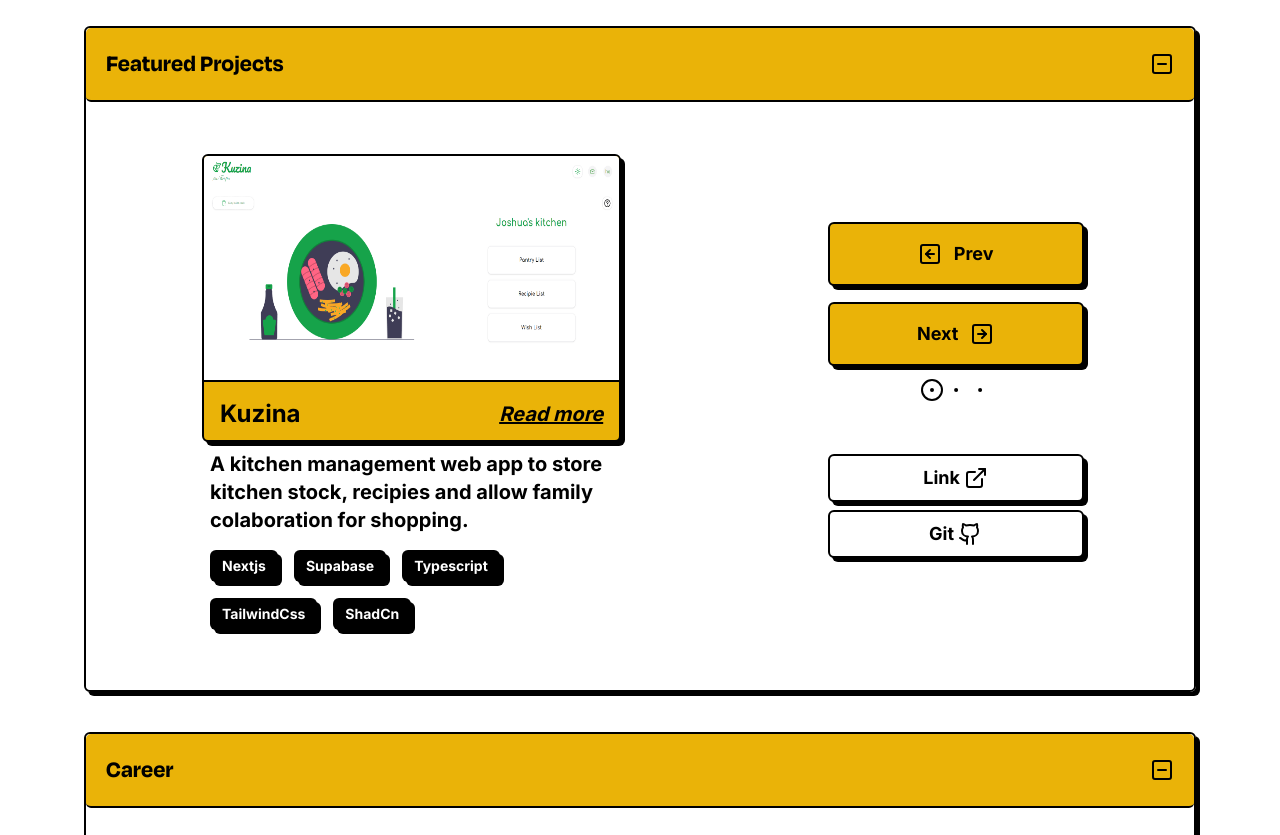
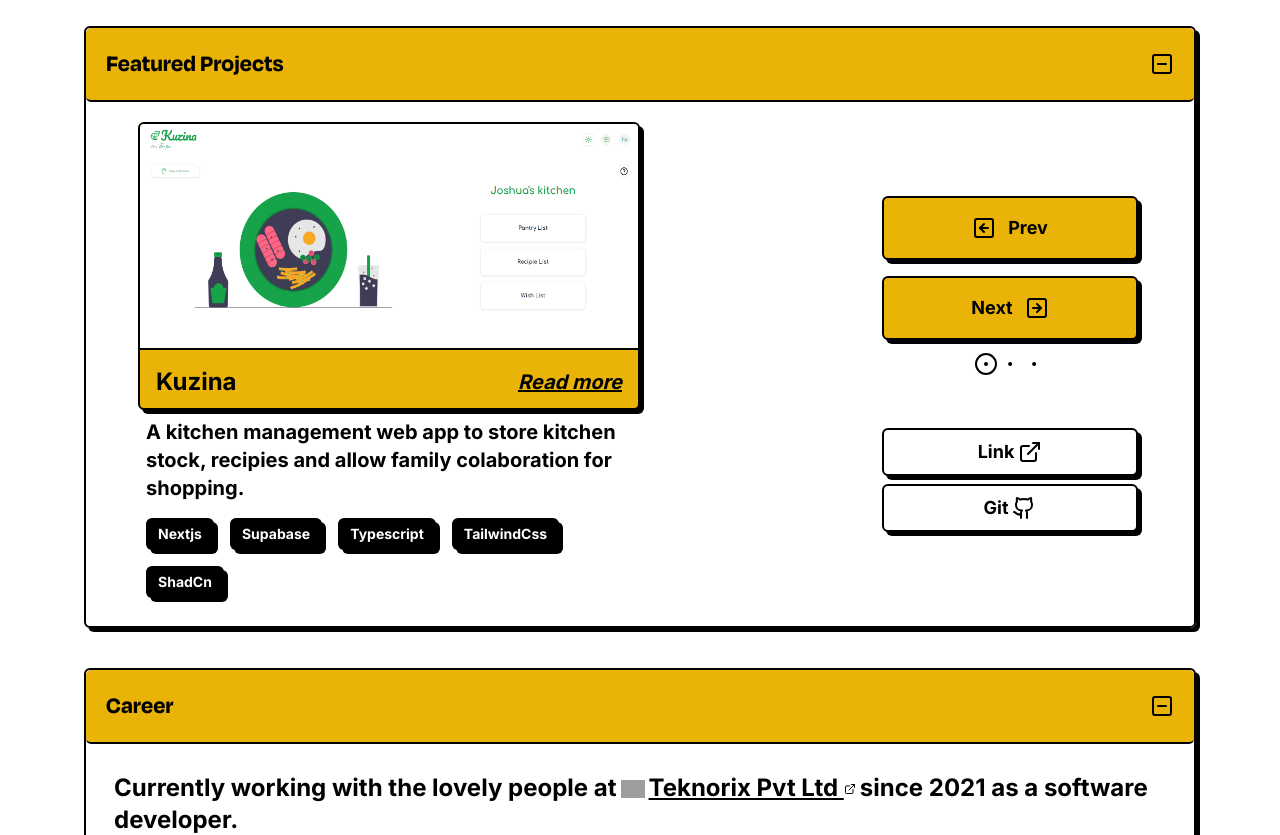
Before and after one commit to Joshuajrodrigues/dev-portfolio, a Next.js app: page / in a window 1280 px wide. Shown: the part 614-1449 px from the top of the page. Built offline with nearby package versions, Linux system fonts and the light colour scheme; grey boxes are pictures that could not be loaded.

Commit message:
project cards responsive fix

```diff
--- a/components/projectSection.tsx
+++ b/components/projectSection.tsx
@@ -18,8 +18,8 @@ type props = {
 
 export const ProjectSection = (props: props) => {
   return (
-    <section className="w-full lg:mx-24 lg:my-8  flex flex-col sm:flex-row justify-center sm:justify-between items-center sm:items-start ">
-      <div className="sm:w-64 md:w-2/3">
+    <section className="w-full lg:mx-0 lg:px-8 sml:px-12 lg:my-0  flex flex-col sm:flex-row justify-center sm:justify-between items-center sm:items-center ">
+      <div className="sm:w-64 md:w-2/3 lg:w-full">
         <div className="w-full">
           <ProjectCard
             description={""}
@@ -37,7 +37,7 @@ export const ProjectSection = (props: props) => {
           ))}
         </div>
       </div>
-      <div className="w-full sm:ml-3 md:ml-5 md:mt-5 lg:mt-16 flex justify-between sm:justify-center items-start sm:items-center sm:flex-col">
+      <div className="w-full sm:ml-3 sml:ml-0 lg:ml-0 lg:mt-0 flex justify-between sm:justify-center sml:items-end lg:items-end items-start sm:items-center sm:flex-col">
         <div className="flex flex-col items-center justify-center">
           <ProjectControl />
           <Pagination />
--- a/components/projectcontrols.tsx
+++ b/components/projectcontrols.tsx
@@ -11,7 +11,7 @@ const ProjectControl = () => {
     <div className="flex sm:flex-col lg:text-lg sm:text-sm">
       <Button
         className={
-          "w-20 sm:w-20 md:w-32 lg:w-64 p-1  m-1 h-16 flex items-center justify-center" +
+          "w-20 sm:w-20 sml:w-32 md:w-32 lg:w-64 p-1  m-1 h-16 flex items-center justify-center" +
           " " +
           theme
         }
@@ -28,7 +28,7 @@ const ProjectControl = () => {
       </Button>
       <Button
         className={
-          "w-20 sml:w-24 sm:w-20 md:w-32 lg:w-64 p-1 m-1 lg:mt-3 h-16 flex items-center justify-center" +
+          "w-20 sml:w-32 sm:w-20 md:w-32 lg:w-64 p-1 m-1 lg:mt-3 h-16 flex items-center justify-center" +
           " " +
           theme
         }
```
